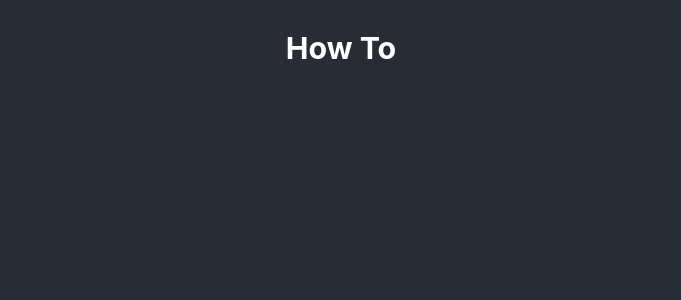
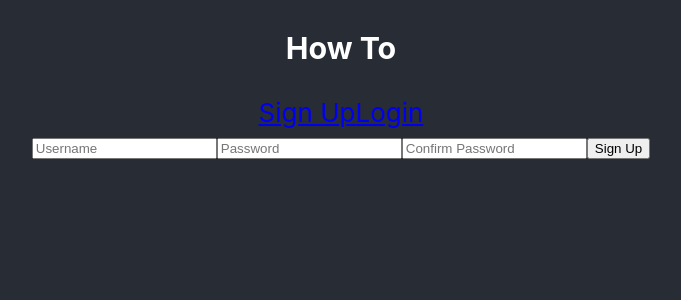
Before and after one commit to bw-how-to/how-to-FE, a React (Create React App) app in the folder how-to/: page /signup in a window 1280 px wide. Shown: the top 300 px of the page, without its empty margins (299-980 px from the left). Built offline with nearby package versions, Linux system fonts and the light colour scheme.

Commit message:
added sign up form and login form (not functional yet)

```diff
--- a/how-to/src/App.css
+++ b/how-to/src/App.css
@@ -7,4 +7,5 @@
   align-items: center;
   font-size: calc(10px + 2vmin);
   color: white;
+  flex-wrap: wrap;
 }
--- a/how-to/src/App.js
+++ b/how-to/src/App.js
@@ -1,12 +1,22 @@
 import React from 'react';
 import { BrowserRouter as Router, Route, Link } from 'react-router-dom'
+import SignUp from './components/SignUp'
+import Login from './components/Login'
 import './App.css';
 
 function App() {
   return (
-    <div className="App">
-      <h3>How To</h3>
-    </div>
+    <Router>
+      <div className="App">
+        <h3>How To</h3>
+        <div>
+          <Link to="/signup">Sign Up</Link>
+          <Link to="/login">Login</Link>
+        </div>
+        <Route path='/signup' component={SignUp}/>
+        <Route path='/login' component={Login}/>
+      </div>
+    </Router>
   );
 }
 
--- /dev/null
+++ b/how-to/src/components/Login.js
@@ -0,0 +1,50 @@
+import React from 'react'
+
+export default class Login extends React.Component {
+    state = {
+        credentials: {
+            username: '',
+            password: '',
+            confirmPassword: ''
+        }
+    }
+
+    handleChange = (e) => {
+        this.setState({
+            credentials: {
+                ...this.state.credentials,
+                [e.target.name]: e.target.value
+            }
+        })
+    }
+
+    render() {
+        return (
+            <div className='signUpForm'>
+                <form onSubmit={this.login}>
+                    <input
+                        type='text'
+                        name='username'
+                        placeholder='Username'
+                        autoComplete='off'
+                        onChange={this.handleChanges}
+                        value={this.state.username}
+                        required
+                    />
+                    <input
+                        type='password'
+                        name='password'
+                        placeholder='Password'
+                        autoComplete='off'
+                        onChange={this.handleChanges}
+                        value={this.state.password}
+                        required
+                    />
+                    <button>
+                        Login
+                    </button>
+                </form>
+            </div>
+        )
+    }
+}
--- /dev/null
+++ b/how-to/src/components/SignUp.js
@@ -0,0 +1,59 @@
+import React from 'react'
+
+export default class SignUp extends React.Component {
+    state = {
+        credentials: {
+            username: '',
+            password: '',
+            confirmPassword: ''
+        }
+    }
+
+    handleChange = (e) => {
+        this.setState({
+            credentials: {
+                ...this.state.credentials,
+                [e.target.name]: e.target.value
+            }
+        })
+    }
+
+    render() {
+        return (
+            <div className='signUpForm'>
+                <form onSubmit={this.login}>
+                    <input
+                        type='text'
+                        name='username'
+                        placeholder='Username'
+                        autoComplete='off'
+                        onChange={this.handleChanges}
+                        value={this.state.username}
+                        required
+                    />
+                    <input
+                        type='password'
+                        name='password'
+                        placeholder='Password'
+                        autoComplete='off'
+                        onChange={this.handleChanges}
+                        value={this.state.password}
+                        required
+                    />
+                    <input
+                        type='password'
+                        name='confirmPassword'
+                        placeholder='Confirm Password'
+                        autoComplete='off'
+                        onChange={this.handleChanges}
+                        value={this.state.confirmPassword}
+                        required
+                    />
+                    <button>
+                        Sign Up
+                    </button>
+                </form>
+            </div>
+        )
+    }
+}
```
